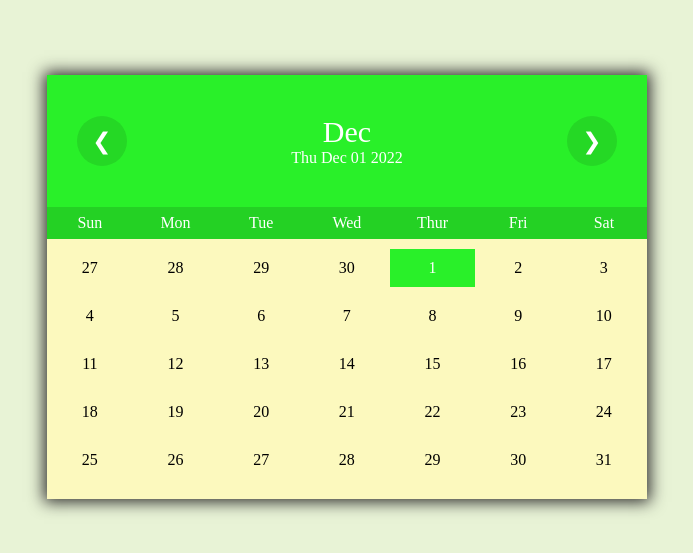
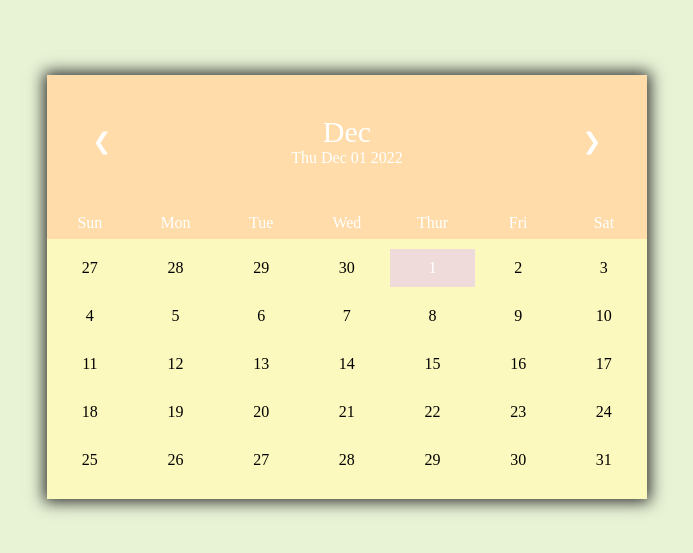
Before and after one commit to tushar-upadhya/calender, a plain HTML site: page Calendar/index.html in a window 1280 px wide. Shown: the part 113-666 px from the top of the page, without its empty margins (293-986 px from the left). Drawn offline with Linux system fonts and the light colour scheme.

Commit message:
Update style.css

```diff
--- a/Calendar/style.css
+++ b/Calendar/style.css
@@ -24,7 +24,7 @@ body{
 .month{
     display: flex;
     justify-content: space-between;
-    background-color:rgb(41, 240, 41) ;
+    background-color:#FFDCA9;
     width: 100%;
     text-align: center;
     padding: 40px 30px;
@@ -33,7 +33,7 @@ body{
 
 }
 .weekend{
-    background-color:rgb(36, 209, 36);
+    background-color:#FFDCA9;
     display: flex;
     color: white;
     padding: 7px 0;
@@ -56,18 +56,18 @@ body{
     transition: all 0.4s;
 }
 .today{
-    background-color:rgb(41, 240, 41) ;
+    background-color:#F0DBDB ;
     color: white;
 
 }
 .days div:hover{
-    background-color: rgb(41, 240, 41);
+    background-color: #FFF6BF;
     color: white;
     cursor: pointer;
 
 }
 .prev_date{
-    color: rgb(218, 56, 56);
+    color:#FFDCA9;
 }
 #month{
     font-size: 30px;
@@ -80,12 +80,12 @@ body{
     font-size: 23px;
     width: 50px;
     height: 50px;
-    background-color: rgb(0,0,0,0.1);
+    background-color: #FFDCA9;
     border-radius: 50%;
     transition: all 0.4s;
     cursor: pointer;
 
 }
 .pre:hover,.next:hover{
-    background-color: rgb(0,0,0,0.3);
+    background-color:#ADE792
 }
```
